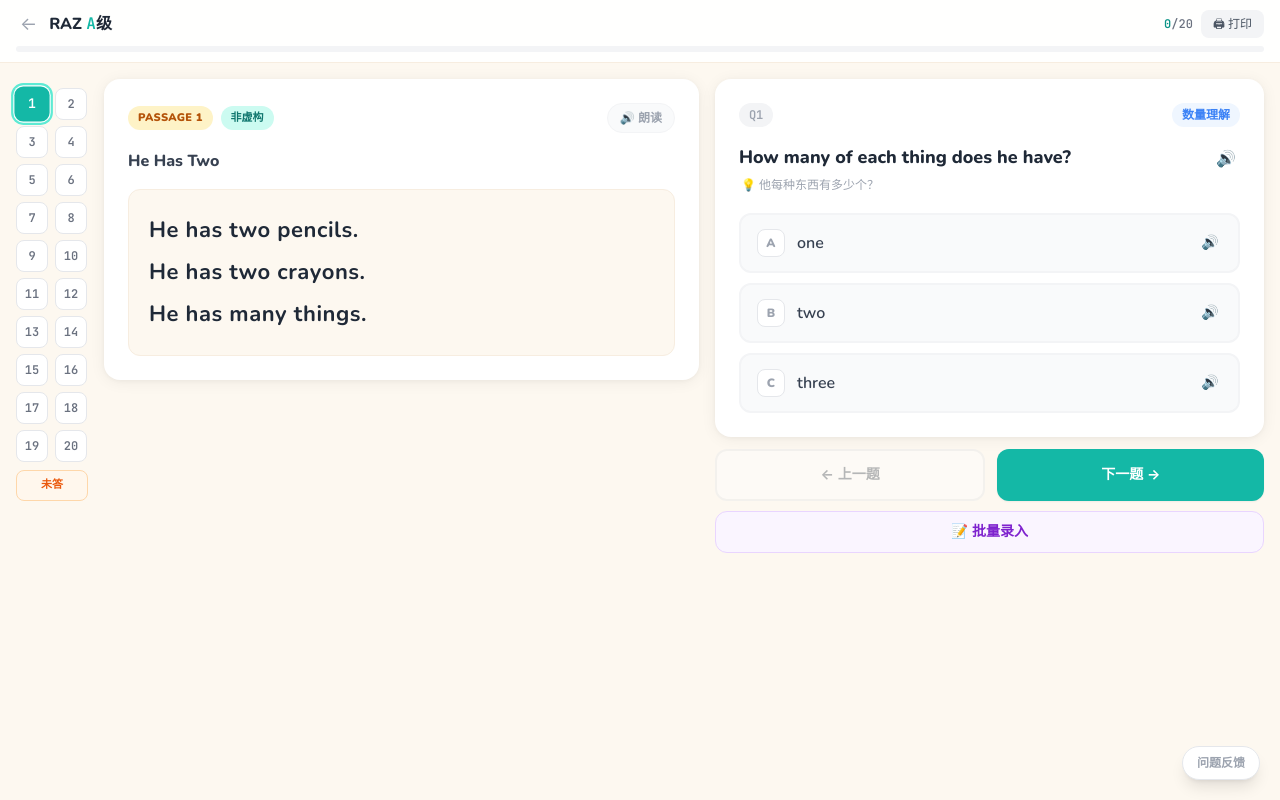
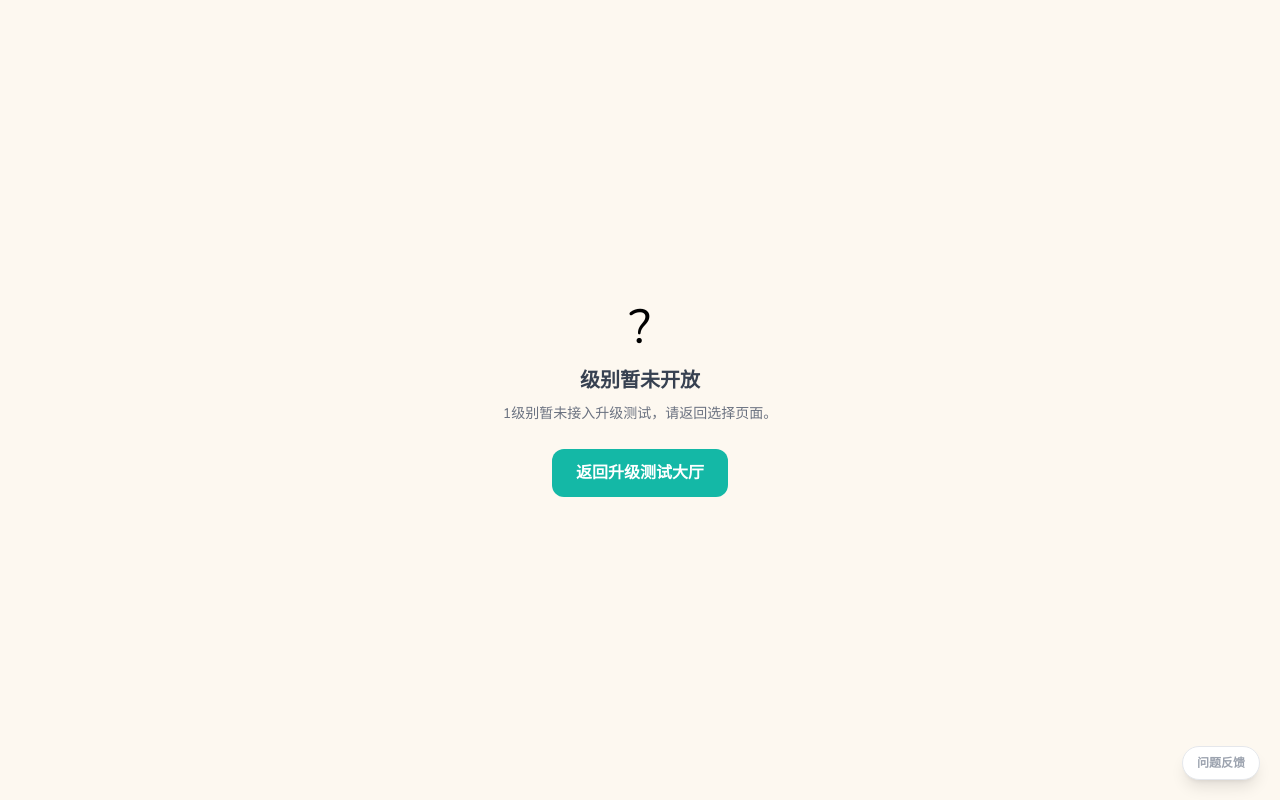
Before and after one commit to sltiti-cmd/raz-test, a React (Vite) app: page /test/1 in a window 1280 px wide. Built offline with nearby package versions, Linux system fonts and the light colour scheme.

Commit message:
fix: restore H placement entry and prevent test fallback

```diff
--- a/src/data/placement/index.js
+++ b/src/data/placement/index.js
@@ -2,6 +2,7 @@ import { placementB } from './b'
 import { placementC } from './c'
 import { placementE } from './e'
 import { placementF } from './f'
+import { placementH } from './h'
 import { placementI } from './i'
 import { placementJ } from './j'
 import { placementL } from './l'
@@ -15,6 +16,7 @@ export const placements = {
   C: placementC,
   E: placementE,
   F: placementF,
+  H: placementH,
   I: placementI,
   J: placementJ,
   L: placementL,
@@ -24,4 +26,7 @@ export const placements = {
   Q: placementQ,
 }
 
-export const placementList = [placementB, placementC, placementE, placementF, placementI, placementJ, placementL, placementM, placementN, placementP, placementQ]
+export const placementList = [placementB, placementC, placementE, placementF, placementH, placementI, placementJ, placementL, placementM, placementN, placementP, placementQ]
+
+export const placementLevels = placements
+export const placementLevelList = placementList
--- a/src/pages/TestPage.jsx
+++ b/src/pages/TestPage.jsx
@@ -15,6 +15,29 @@ import Toast from '../components/Toast'
 import { useToast } from '../hooks/useToast'
 
 const LEVELS = { a: levelA, c: levelC, d: levelD, e: levelE, g: levelG, k: levelK, o: levelO }
+
+function UnknownLevel({ levelId }) {
+  const displayLevel = (levelId || '').toUpperCase()
+
+  return (
+    <div className="min-h-screen bg-cream-100 flex items-center justify-center p-4">
+      <div className="text-center max-w-sm">
+        <div className="text-5xl mb-4">?</div>
+        <h2 className="text-xl font-black text-gray-700 mb-2">
+          级别暂未开放
+        </h2>
+        <p className="text-gray-500 text-sm mb-6 leading-relaxed">
+          {displayLevel ? `${displayLevel}级别暂未接入升级测试，` : ''}请返回选择页面。
+        </p>
+        <Link to="/"
+          className="inline-block px-6 py-3 rounded-xl bg-teal-500 hover:bg-teal-600
+                     text-white font-black transition-colors">
+          返回升级测试大厅
+        </Link>
+      </div>
+    </div>
+  )
+}
 
 // ─── Print-only view ──────────────────────────────────────────────────────────
 function PrintContent({ levelData }) {
@@ -78,7 +101,7 @@ function QNumBtn({ q, idx, currentIdx, answered, onClick }) {
 export default function TestPage() {
   const { levelId } = useParams()
   const navigate    = useNavigate()
-  const levelData   = LEVELS[levelId?.toLowerCase()] || levelA
+  const levelData   = LEVELS[levelId?.toLowerCase()]
   const { toast, showToast } = useToast()
 
   const [answers,       setAnswers]       = useState({})
@@ -89,6 +112,10 @@ export default function TestPage() {
   const [nameInput,     setNameInput]     = useState('')
   const [nameErr,       setNameErr]       = useState('')
   const [unanswered,    setUnanswered]    = useState([])
+
+  if (!levelData) {
+    return <UnknownLevel levelId={levelId} />
+  }
 
   const isHighLevel     = ['G', 'K', 'O'].includes(levelData.id)
   const allQuestions    = levelData.passages.flatMap(p => p.questions.map(q => ({ ...q, passage: p })))
```
Also changed, not shown: 2 other files (tests, documents, lock files or other folders).
